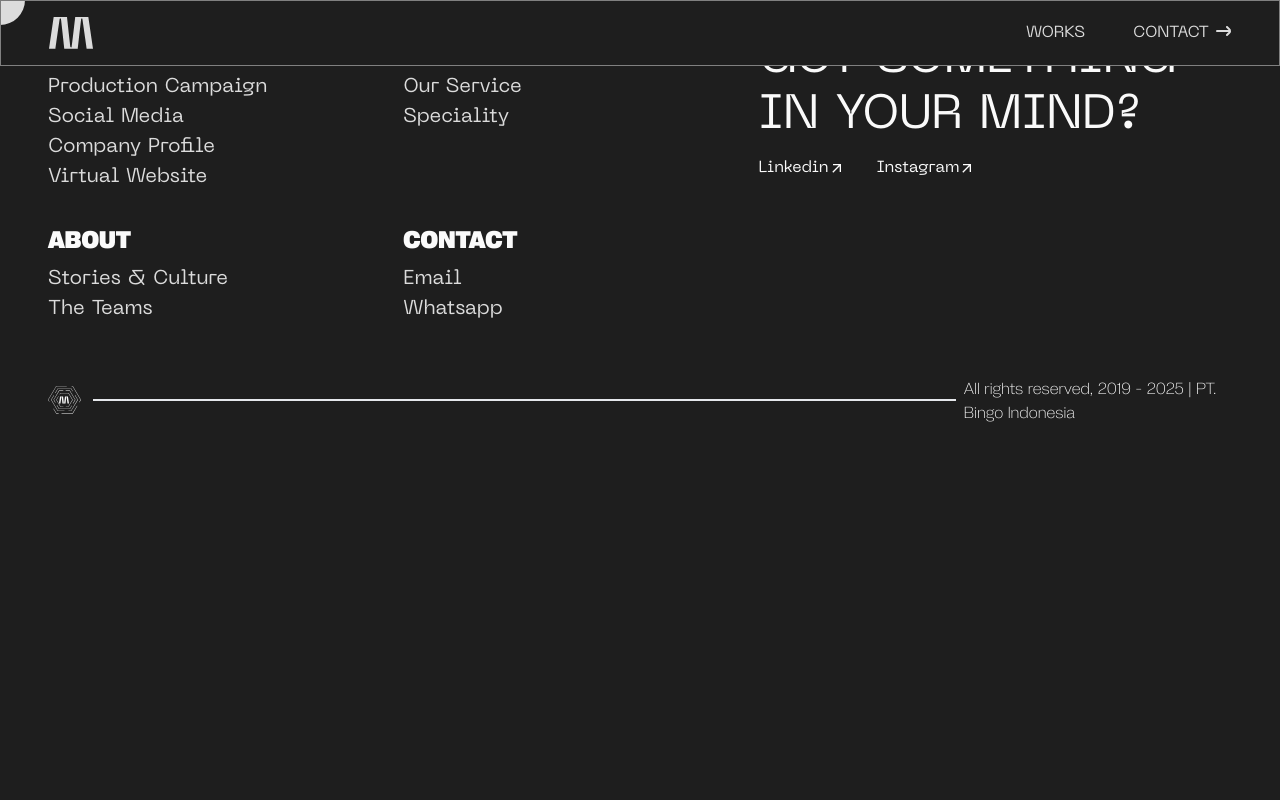
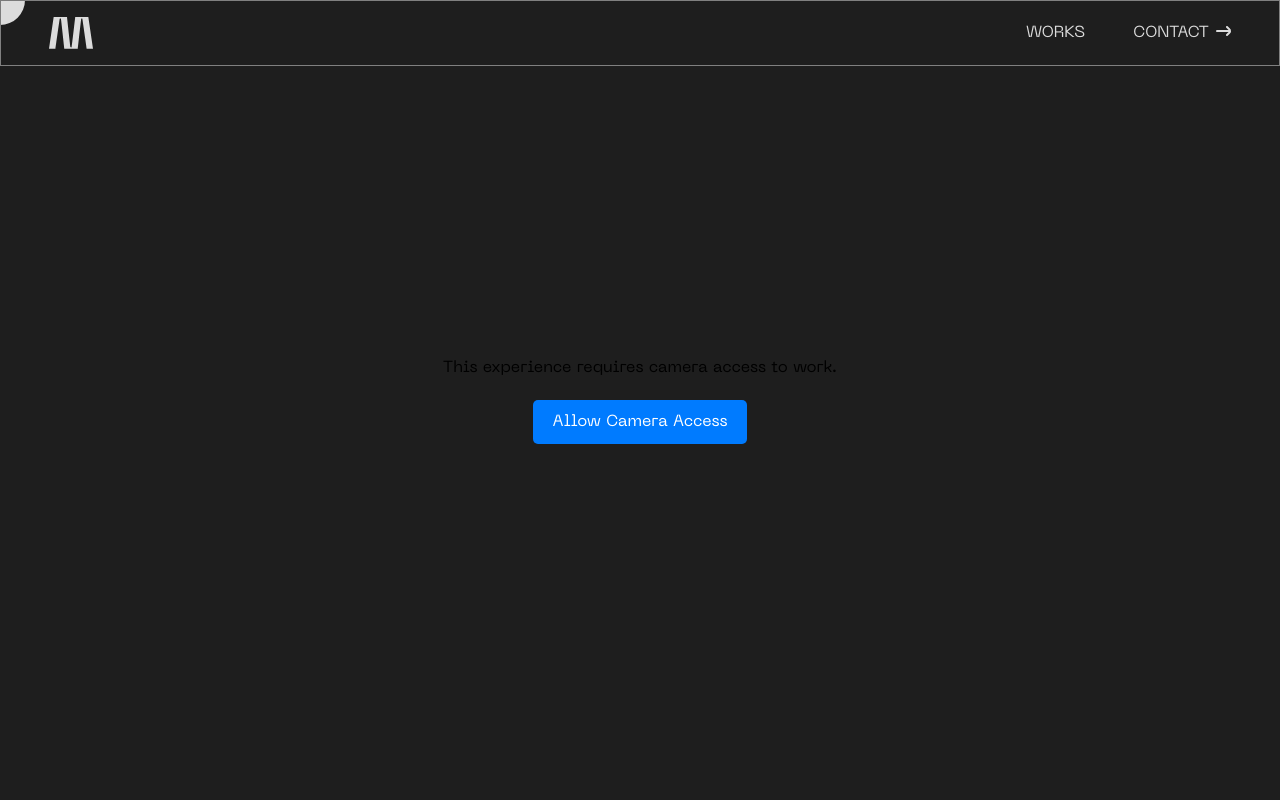
Before and after one commit to techmindsetlab/mindsetlab, a React (Vite) app: page /project/ofi/countrymeet2025/rundown in a window 1280 px wide. Shown: the top 800 px of the page. Built offline with nearby package versions, Linux system fonts and the light colour scheme.

Commit message:
add ofi project

```diff
--- a/src/App.tsx
+++ b/src/App.tsx
@@ -13,6 +13,7 @@ import { workDetail } from "./@data/work-detail";
 import { works } from "./@data/works";
 import { home } from "./@data/home";
 import ContactPage from "./pages/contact";
+import OfiRundownPage from "./pages/ofi-project/rundown";
 
 const App: React.FC = () => {
   const [isHovered, setIsHovered] = useState<boolean>(false);
@@ -122,6 +123,14 @@ const App: React.FC = () => {
                   </PageWrapper>
                 }
               />
+              <Route
+                path="/project/ofi/countrymeet2025/rundown"
+                element={
+                  <PageWrapper>
+                    <OfiRundownPage />
+                  </PageWrapper>
+                }
+              />
             </Routes>
           </AnimatePresence>
           <Footer
--- a/src/components/section/footer.tsx
+++ b/src/components/section/footer.tsx
@@ -46,6 +46,8 @@ const Footer = ({ onMouseEnter, onMouseLeave }: Props) => {
             GOT SOMETHING <br />
             IN YOUR MIND?
           </Paragraph>
+
+          {/* DESKTOP SOCIAL MEDIA */}
           <div className="hidden lg:flex mt-3 justify-start gap-8">
             <a
               target="_blank"
@@ -60,7 +62,6 @@ const Footer = ({ onMouseEnter, onMouseLeave }: Props) => {
                 Linkedin
               </Paragraph>
               <MdArrowOutward color="white" />
-              {/* Border animation */}
               <span className="absolute bottom-0 left-0 w-0 h-[2px] bg-white transition-all duration-300 group-hover:w-full"></span>
             </a>
             <a
@@ -76,7 +77,6 @@ const Footer = ({ onMouseEnter, onMouseLeave }: Props) => {
                 Instagram
               </Paragraph>
               <MdArrowOutward color="white" />
-              {/* Border animation */}
               <span className="absolute bottom-0 left-0 w-0 h-[2px] bg-white transition-all duration-300 group-hover:w-full"></span>
             </a>
           </div>
--- /dev/null
+++ b/src/pages/ofi-project/rundown.tsx
@@ -0,0 +1,135 @@
+import { useState, useEffect } from "react";
+
+const OfiRundownPage = () => {
+  const [cameraPermission, setCameraPermission] = useState("prompt");
+  const [isLoading, setIsLoading] = useState(true);
+  const [error, setError] = useState<string | null>(null);
+
+  useEffect(() => {
+    async function checkCameraPermission() {
+      try {
+        const result = await navigator.permissions.query({
+          name: "camera" as PermissionName,
+        });
+        setCameraPermission(result.state);
+
+        result.addEventListener("change", (e) => {
+          setCameraPermission((e.target as PermissionStatus).state);
+        });
+      } catch (err) {
+        console.error("Permission check failed:", err);
+      }
+    }
+
+    checkCameraPermission();
+  }, []);
+
+  const requestCameraAccess = async () => {
+    try {
+      await navigator.mediaDevices.getUserMedia({ video: true });
+      window.location.href = "https://oficountrymeet2025.8thwall.app/rundown/";
+    } catch (error) {
+      setError(error as string);
+    }
+  };
+
+  const handleIframeLoad = () => {
+    setIsLoading(false);
+  };
+
+  if (error) {
+    return (
+      <div
+        style={{
+          display: "flex",
+          flexDirection: "column",
+          alignItems: "center",
+          justifyContent: "center",
+          height: "100vh",
+          padding: "20px",
+          textAlign: "center",
+        }}
+      >
+        <p style={{ color: "red", marginBottom: "20px" }}>{error}</p>
+        <button
+          onClick={requestCameraAccess}
+          style={{
+            padding: "10px 20px",
+            backgroundColor: "#007bff",
+            color: "white",
+            border: "none",
+            borderRadius: "5px",
+            cursor: "pointer",
+          }}
+        >
+          Try Again
+        </button>
+      </div>
+    );
+  }
+
+  if (cameraPermission === "prompt") {
+    return (
+      <div
+        style={{
+          display: "flex",
+          flexDirection: "column",
+          alignItems: "center",
+          justifyContent: "center",
+          height: "100vh",
+          padding: "20px",
+          textAlign: "center",
+        }}
+      >
+        <p style={{ marginBottom: "20px" }}>
+          This experience requires camera access to work.
+        </p>
+        <button
+          onClick={requestCameraAccess}
+          style={{
+            padding: "10px 20px",
+            backgroundColor: "#007bff",
+            color: "white",
+            border: "none",
+            borderRadius: "5px",
+            cursor: "pointer",
+          }}
+        >
+          Allow Camera Access
+        </button>
+      </div>
+    );
+  }
+
+  return (
+    <div style={{ width: "100vw", height: "100vh", position: "relative" }}>
+      {isLoading && (
+        <div
+          style={{
+            position: "absolute",
+            top: "50%",
+            left: "50%",
+            transform: "translate(-50%, -50%)",
+          }}
+        >
+          Loading 8th Wall Experience...
+        </div>
+      )}
+      <iframe
+        src="https://oficountrymeet2025.8thwall.app/rundown/"
+        style={{
+          width: "100%",
+          height: "100%",
+          border: "none",
+          position: "absolute",
+          top: 0,
+          left: 0,
+        }}
+        onLoad={handleIframeLoad}
+        allow="camera; gyroscope; accelerometer; xr-spatial-tracking"
+      />
+    </div>
+  );
+};
+
+export default OfiRundownPage;
```
